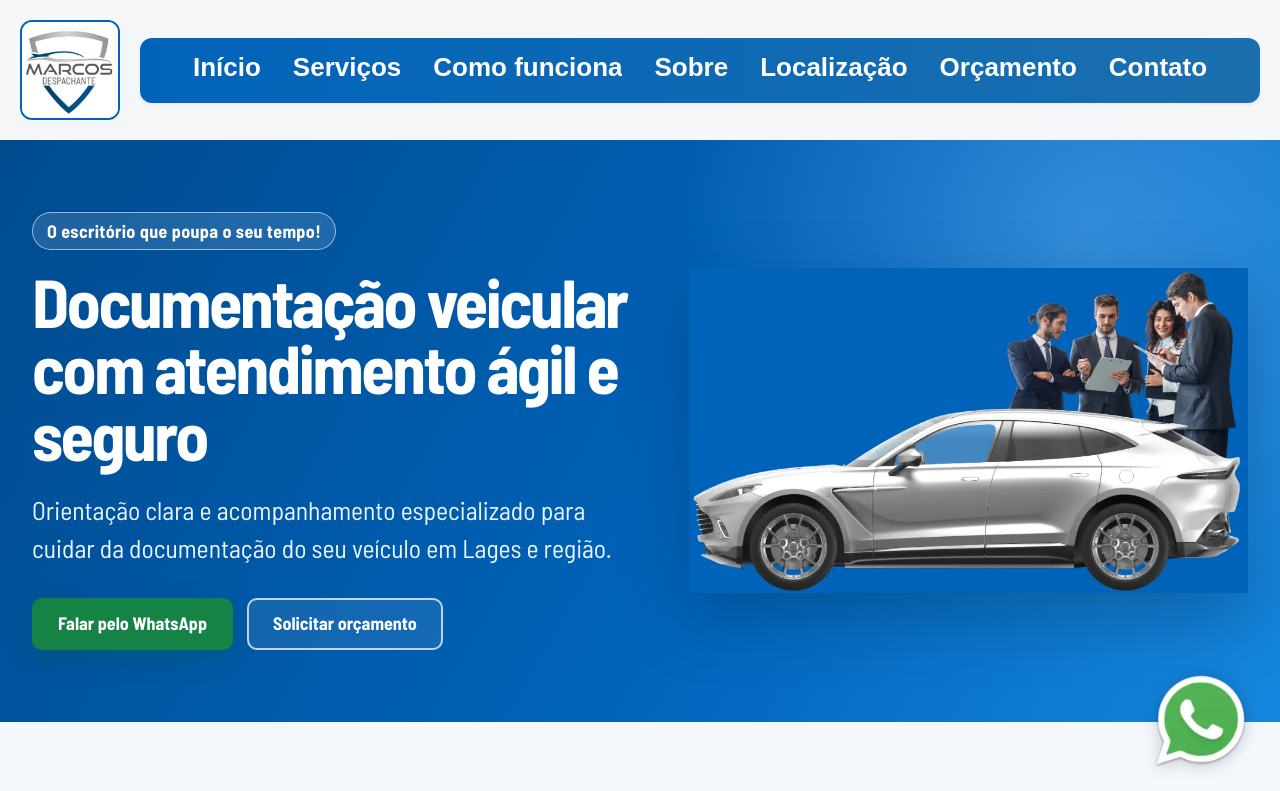
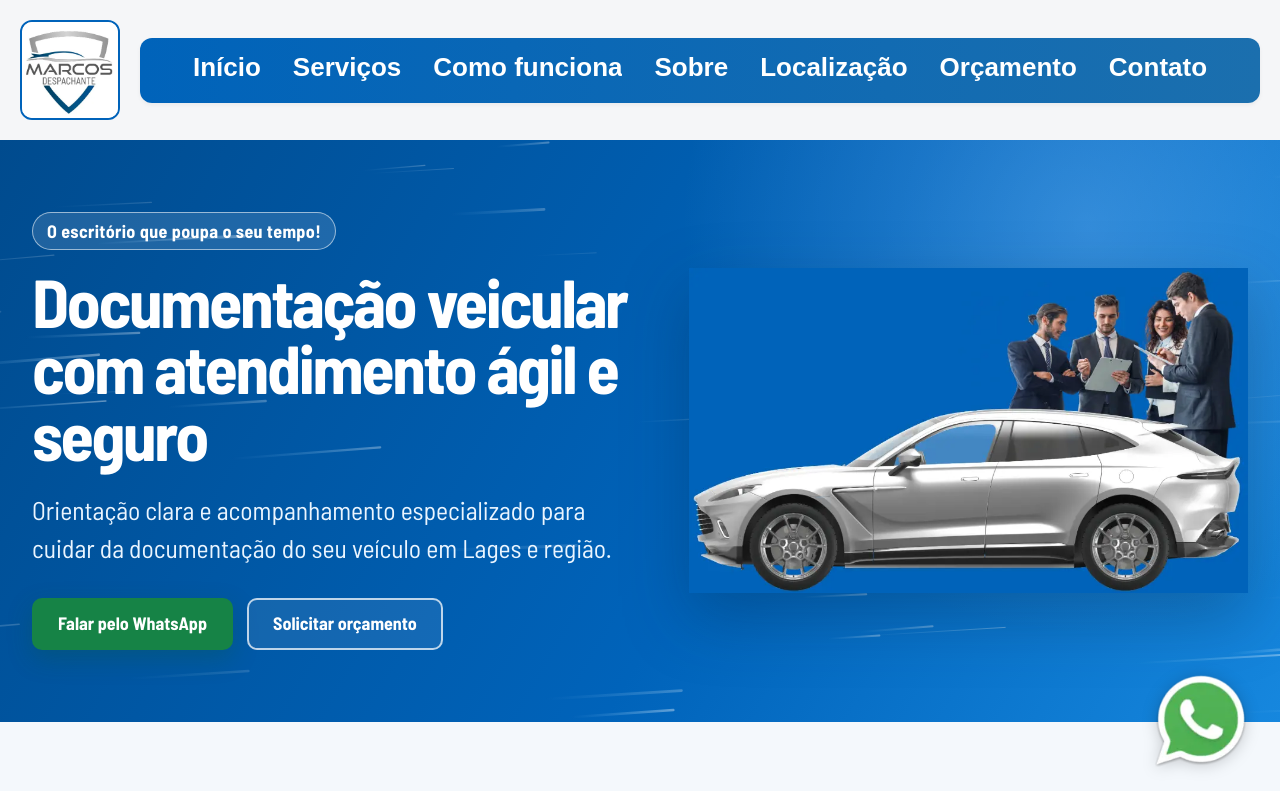
Before and after one commit to maandrake/despachante-site, a website: page index.html in a window 1280 px wide. Shown: the top 791 px of the page. Drawn offline with Linux system fonts and the light colour scheme; some packages are replaced by stand-ins of ours.

Commit message:
Adiciona fundo dinâmico em Canvas

```diff
--- /dev/null
+++ b/hero-speed.js
@@ -0,0 +1,126 @@
+// Fundo dinâmico "Velocidade" da apresentação principal
+(function setupHeroSpeedCanvas() {
+  const canvas = document.getElementById("heroSpeedCanvas");
+  if (!canvas || typeof canvas.getContext !== "function") return;
+
+  const context = canvas.getContext("2d", { alpha: true });
+  if (!context) return;
+
+  const reducedMotion = window.matchMedia("(prefers-reduced-motion: reduce)");
+  let width = 0;
+  let height = 0;
+  let streaks = [];
+  let frame = null;
+  let isVisible = true;
+  let previousFrameTime = 0;
+
+  function createStreak() {
+    return {
+      x: Math.random() * width,
+      y: Math.random() * height,
+      length: 42 + Math.random() * 128,
+      speed: 2.4 + Math.random() * 4.2,
+      thickness: 0.8 + Math.random() * 2.2,
+      opacity: 0.13 + Math.random() * 0.32,
+      slope: -0.035 - Math.random() * 0.055
+    };
+  }
+
+  function resetStreaks() {
+    const total = Math.min(42, Math.max(20, Math.round(width / 32)));
+    streaks = Array.from({ length: total }, createStreak);
+  }
+
+  function resizeCanvas() {
+    const bounds = canvas.getBoundingClientRect();
+    const pixelRatio = Math.min(window.devicePixelRatio || 1, 1.5);
+    width = Math.max(bounds.width, 1);
+    height = Math.max(bounds.height, 1);
+    canvas.width = Math.round(width * pixelRatio);
+    canvas.height = Math.round(height * pixelRatio);
+    context.setTransform(pixelRatio, 0, 0, pixelRatio, 0, 0);
+    resetStreaks();
+    drawFrame(0, false);
+  }
+
+  function drawFrame(time, shouldMove = true) {
+    context.clearRect(0, 0, width, height);
+
+    streaks.forEach(function (streak) {
+      if (shouldMove) streak.x += streak.speed;
+      if (streak.x - streak.length > width) {
+        streak.x = -streak.length;
+        streak.y = Math.random() * height;
+      }
+
+      const endY = streak.y + streak.length * streak.slope;
+      const gradient = context.createLinearGradient(
+        streak.x - streak.length,
+        streak.y,
+        streak.x,
+        endY
+      );
+      gradient.addColorStop(0, "rgba(127, 203, 255, 0)");
+      gradient.addColorStop(1, "rgba(255, 255, 255, 0.9)");
+
+      context.beginPath();
+      context.strokeStyle = gradient;
+      context.globalAlpha = streak.opacity;
+      context.lineWidth = streak.thickness;
+      context.lineCap = "round";
+      context.moveTo(streak.x - streak.length, streak.y);
+      context.lineTo(streak.x, endY);
+      context.stroke();
+    });
+
+    context.globalAlpha = 1;
+    if (time) previousFrameTime = time;
+  }
+
+  function animate(time) {
+    if (time - previousFrameTime >= 32) {
+      drawFrame(time);
+    }
+    frame = window.requestAnimationFrame(animate);
+  }
+
+  function stopAnimation() {
+    if (frame !== null) window.cancelAnimationFrame(frame);
+    frame = null;
+  }
+
+  function syncAnimation() {
+    stopAnimation();
+    if (reducedMotion.matches) {
+      drawFrame(0, false);
+      return;
+    }
+    if (!isVisible || document.visibilityState === "hidden") return;
+    previousFrameTime = performance.now();
+    frame = window.requestAnimationFrame(animate);
+  }
+
+  if ("ResizeObserver" in window) {
+    const resizeObserver = new ResizeObserver(resizeCanvas);
+    resizeObserver.observe(canvas);
+  } else {
+    window.addEventListener("resize", resizeCanvas);
+  }
+
+  if ("IntersectionObserver" in window) {
+    const visibilityObserver = new IntersectionObserver(function (entries) {
+      isVisible = entries.some((entry) => entry.isIntersecting);
+      syncAnimation();
+    }, { threshold: 0.05 });
+    visibilityObserver.observe(canvas);
+  }
+
+  document.addEventListener("visibilitychange", syncAnimation);
+  if (typeof reducedMotion.addEventListener === "function") {
+    reducedMotion.addEventListener("change", syncAnimation);
+  } else {
+    reducedMotion.addListener(syncAnimation);
+  }
+  resizeCanvas();
+  syncAnimation();
+})();
--- a/index.html
+++ b/index.html
@@ -116,6 +116,7 @@
 
   <main id="conteudo-principal" class="site-main" tabindex="-1">
     <section class="hero" aria-labelledby="hero-title">
+      <canvas id="heroSpeedCanvas" class="hero-speed-canvas" aria-hidden="true"></canvas>
       <div class="hero-content">
         <p class="hero-lema">O escritório que poupa o seu tempo!</p>
         <h1 id="hero-title">Documentação veicular com atendimento ágil e seguro</h1>
@@ -460,6 +461,7 @@
   </footer>
 
   <script src="script.js"></script>
+  <script src="hero-speed.js"></script>
   <a href="https://wa.me/554933809550?text=Ol%C3%A1%2C%20gostaria%20de%20solicitar%20atendimento."
     class="whatsapp-float" target="_blank" rel="noopener noreferrer" title="Fale conosco no WhatsApp"
     aria-label="Fale conosco no WhatsApp (abre em nova guia)">
--- a/styles.css
+++ b/styles.css
@@ -989,6 +989,8 @@ body {
 }
 
 .hero {
+  position: relative;
+  isolation: isolate;
   min-height: 540px;
   display: grid;
   grid-template-columns: minmax(0, 1.05fr) minmax(360px, 0.95fr);
@@ -1000,6 +1002,16 @@ body {
     radial-gradient(circle at 85% 15%, rgba(131, 194, 255, 0.36), transparent 34%),
     linear-gradient(120deg, #004b8e 0%, #0063ba 58%, #1687de 100%);
   color: #fff;
+}
+
+.hero-speed-canvas {
+  position: absolute;
+  z-index: 0;
+  inset: 0;
+  display: block;
+  width: 100%;
+  height: 100%;
+  pointer-events: none;
 }
 
 .hero-content {
@@ -1086,6 +1098,8 @@ body {
 }
 
 .hero-visual {
+  position: relative;
+  z-index: 1;
   display: flex;
   align-items: center;
   justify-content: center;
@@ -1876,6 +1890,10 @@ html {
     scroll-behavior: auto !important;
     transition-duration: 0.01ms !important;
   }
+
+  .hero-speed-canvas {
+    opacity: 0.45;
+  }
 }
 
 /* Imagens responsivas com fallback */
```
Also changed, not shown: README.md.
